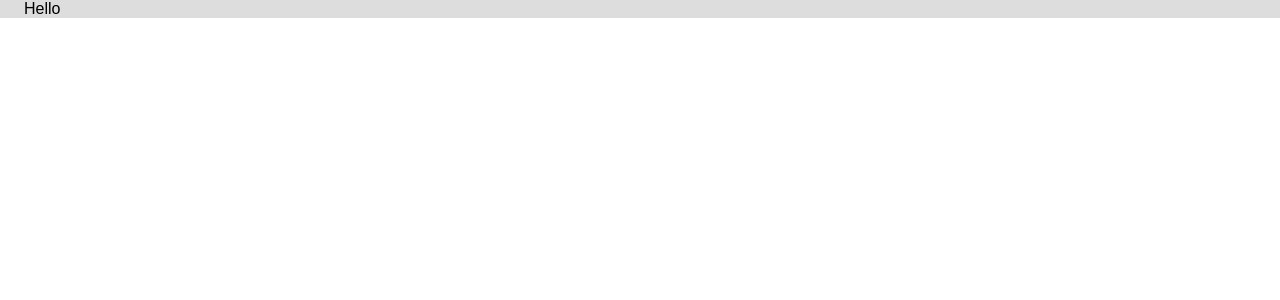
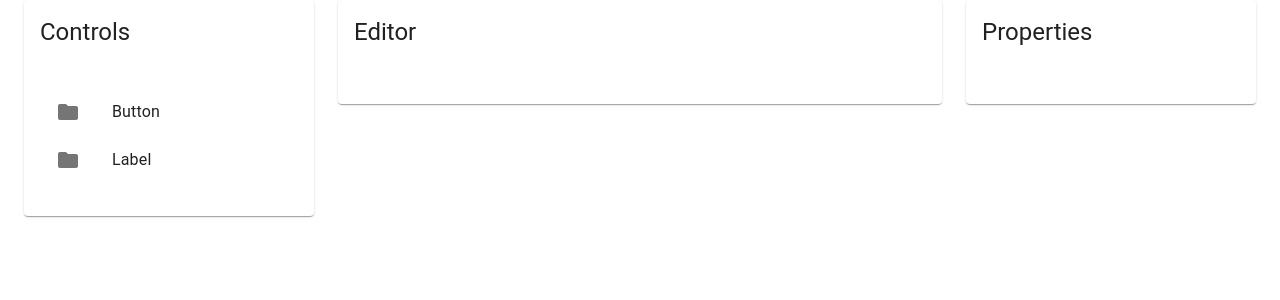
Before and after one commit to vishsahane/react-code-generator, a React (Create React App) app: page / in a window 1280 px wide. Shown: the top 300 px of the page. Built offline with nearby package versions, Linux system fonts and the light colour scheme.

Commit message:
Added sections

```diff
--- a/src/components/app/App.js
+++ b/src/components/app/App.js
@@ -1,17 +1,88 @@
-import React, { Component } from 'react'
+
+import React from 'react';
+
 import Container from '@material-ui/core/Container'
+import { makeStyles } from '@material-ui/core/styles';
+import Paper from '@material-ui/core/Paper';
+import Grid from '@material-ui/core/Grid';
+import AppBar from '@material-ui/core/AppBar';
+import Toolbar from '@material-ui/core/Toolbar';
+import Typography from '@material-ui/core/Typography';
+import Button from '@material-ui/core/Button';
+import IconButton from '@material-ui/core/IconButton';
+import MenuIcon from '@material-ui/icons/Menu';
+import List from '@material-ui/core/List';
+import ListItem from '@material-ui/core/ListItem';
+import ListItemAvatar from '@material-ui/core/ListItemAvatar';
+import ListItemIcon from '@material-ui/core/ListItemIcon';
+import ListItemSecondaryAction from '@material-ui/core/ListItemSecondaryAction';
+import ListItemText from '@material-ui/core/ListItemText';
+import Avatar from '@material-ui/core/Avatar';
+import FormGroup from '@material-ui/core/FormGroup';
+import FormControlLabel from '@material-ui/core/FormControlLabel';
+import Checkbox from '@material-ui/core/Checkbox';
+import FolderIcon from '@material-ui/icons/Folder';
+import DeleteIcon from '@material-ui/icons/Delete';
+import Card from '@material-ui/core/Card';
+import CardActions from '@material-ui/core/CardActions';
+import CardContent from '@material-ui/core/CardContent';
+import CardHeader from '@material-ui/core/CardHeader';
 
-import logo from '../../logo.svg'
-import './App.css'
+import { CONTROLS } from '../../constants/controls'
 
-class App extends Component {
-  render() {
-    return (
-      <Container className="conatiner">
-        Hello
-      </Container>
-    )
-  }
+const useStyles = makeStyles((theme) => ({
+  root: {
+    flexGrow: 1,
+  },
+  paper: {
+    padding: theme.spacing(2),
+    textAlign: 'center',
+    color: theme.palette.text.primary,
+  },
+}));
+
+console.log("CONTROLS", CONTROLS)
+
+export default function App() {
+  const classes = useStyles();
+
+  return (
+    <Container>
+      <Grid container spacing={3}>
+        <Grid item md={3}>
+          <Card >
+            <CardHeader title="Controls" />
+            <CardContent>
+              <List>
+                {CONTROLS.map(control =>
+                  <ListItem>
+                    <ListItemIcon>
+                      <FolderIcon />
+                    </ListItemIcon>
+                    <ListItemText
+                      primary={control.label}
+                    />
+                  </ListItem>
+                )}
+              </List>
+            </CardContent>
+          </Card>
+        </Grid>
+        <Grid item md={6}>
+          <Card >
+            <CardHeader title="Editor" />
+            <CardContent>
+            </CardContent>
+          </Card>
+        </Grid>
+        <Grid item md={3}>
+          <Card >
+            <CardHeader title="Properties" />
+            <CardContent>
+            </CardContent>
+          </Card>
+        </Grid>
+      </Grid>
+    </Container>
+  );
 }
-
-export default App
--- /dev/null
+++ b/src/constants/controls.js
@@ -0,0 +1,5 @@
+import LabelIcon from '@material-ui/icons/Label';
+export const CONTROLS = [
+    {label:'Button', name: 'Button', icon:LabelIcon},
+    {label:'Label', name: 'Label', icon:LabelIcon}
+]
```
